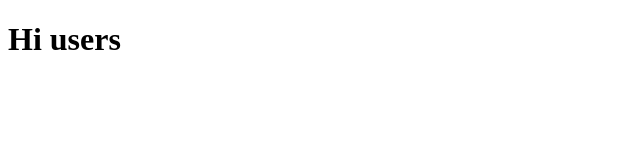
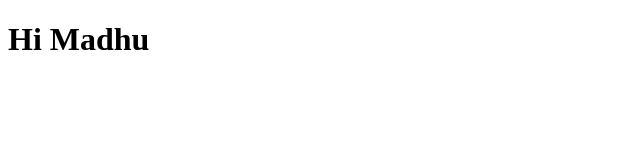
Before and after one commit to satishswamy/2Demo, a plain HTML site: page WebContent/index.html in a window 1280 px wide. Shown: the whole page, without its empty margins (0-640 px from the left). Drawn offline with Linux system fonts and the light colour scheme.

Commit message:
Update index.html

```diff
--- a/WebContent/index.html
+++ b/WebContent/index.html
@@ -5,6 +5,6 @@
 <title>Insert title here</title>
 </head>
 <body>
-<h1>Hi users</h1>
+<h1>Hi Madhu</h1>
 </body>
 </html>
```
